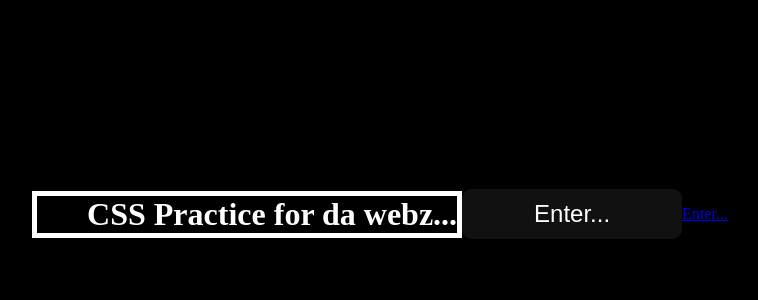
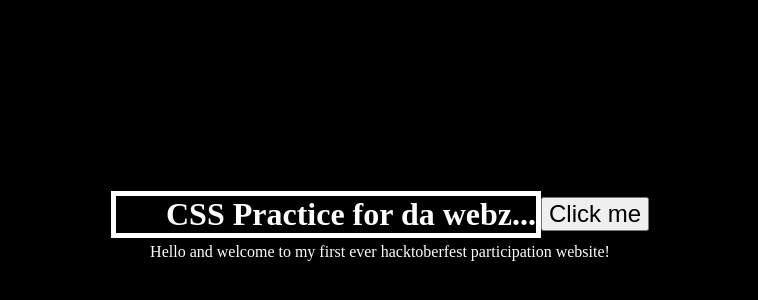
Before and after one commit to LDdevs/WebDevPractice, a plain HTML site: page LandingPage/index.html in a window 1280 px wide. Shown: the part 196-496 px from the top of the page, without its empty margins (270-1028 px from the left). Drawn offline with Linux system fonts and the light colour scheme; files that its build step writes are made by us from their sources.

Commit message:
changed css and added para

```diff
--- a/LandingPage/index.html
+++ b/LandingPage/index.html
@@ -12,10 +12,11 @@
 <body>
 
 <h1>CSS Practice for da webz...</h1>
-<button type="button" class="glow-on-hover" formaction="PageTwo\pagetwo"
-onclick="document.getElementById('demo').innerHTML = formaction="PageTwo\pagetwo.html">
-Enter...</button>
-<a href="PageTwo\pagetwo">Enter...</a>
-<p4 id="demo"></p4>
+
+<button type="submit" formaction="https://www.w3docs.com">Click me</button>
+
+
+<p>Hello and welcome to my first ever hacktoberfest participation website!</p>
+
 </body>
 </html>
--- a/LandingPage/main.css
+++ b/LandingPage/main.css
@@ -18,10 +18,17 @@ h1 {
   border-style: solid;
   border-width: 5px;
 }
-
+p {
+  color: white;
+  size: 24px;
+  align-content: space-around;
+  padding-top: 75px;
+  text-align: center;
+  position: absolute;
+}
 button {
   font-size: 24px;
-  size: 24px;
+  size: 30px;
   align-content: flex-end;
 }
 
```
Also changed, not shown: PageTwo/pagetwo.html (+2 -1 lines).
